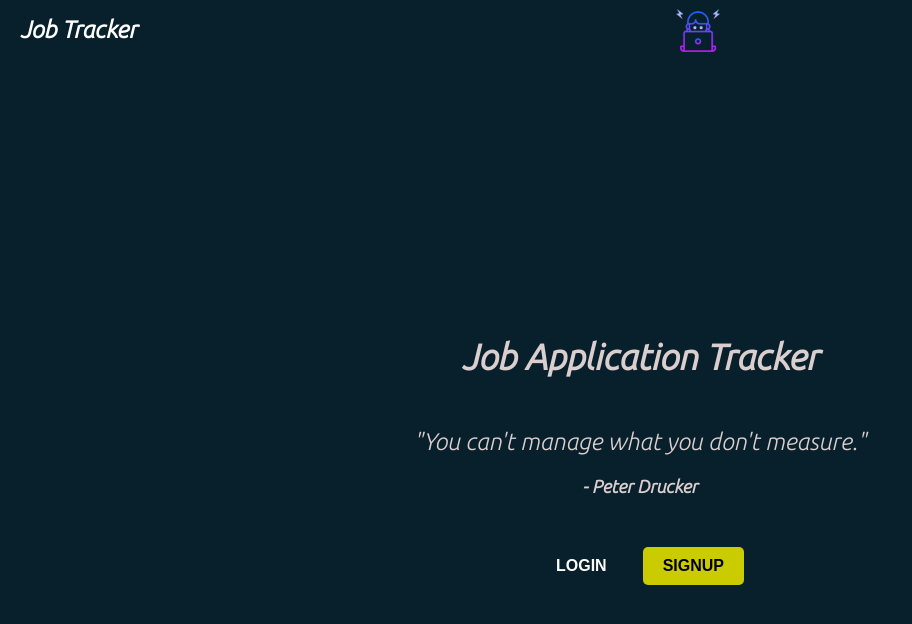
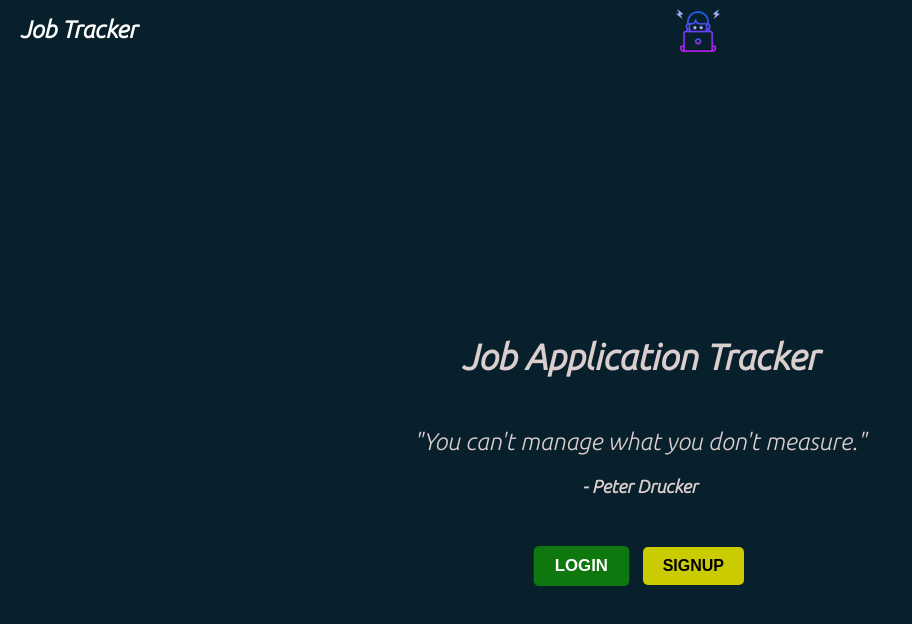
Before and after one commit to vipulchaudhary16/application-tracker, a React (Create React App) app: page / in a window 1280 px wide. In both pictures the pointer is over the button "LOGIN". Shown: the top 624 px of the page, without its empty margins (0-912 px from the left). Built offline with nearby package versions, Linux system fonts and the light colour scheme.

Commit message:
component structure improved

```diff
--- a/src/App.js
+++ b/src/App.js
@@ -1,8 +1,8 @@
 import { BrowserRouter, Route, Routes } from "react-router-dom";
-import LogIn from './components/LogIn/LogIn';
 import Navbar from './components/Navbar/Navbar';
-import SignUp from './components/SignUp/SignUp';
 import Home from "./components/Home/Home";
+import LogIn from "./components/Auth/LogIn";
+import SignUp from "./components/Auth/SignUp";
 import './App.css';
 
 function App() {
--- a/src/components/card/card.css
+++ b/src/components/card/card.css
@@ -30,7 +30,7 @@
 }
 
 .card-btn{
-    background-color: rgb(63 137 138);
+    background-color: rgb(27, 27, 27);
     color: white;
 }
 
--- a/src/index.css
+++ b/src/index.css
@@ -36,22 +36,20 @@ body {
 }
 
 .btn-primary:hover{
-  background: transparent;
-}
-
-.btn-secondary:hover{
-  background: white;
-  color: black;
+  background: rgb(14, 120, 14);
   scale: 1.05;
   transition: ease-in-out 1ms;
-}
-.btn-primary:hover{
-  background: transparent;
 }
 
 .btn-secondary {
   background-color: var(--btn-secondary);
   color: black;
+}
+
+.btn-secondary:hover{
+  background: rgb(189, 189, 65);
+  scale: 1.05;
+  transition: ease-in-out 1ms;
 }
 
 a {
```
Also changed, not shown: src/components/Auth/LogIn.jsx (renamed from src/components/login/Login.jsx), src/components/Auth/SignUp.jsx (renamed from src/components/signup/Signup.jsx).
